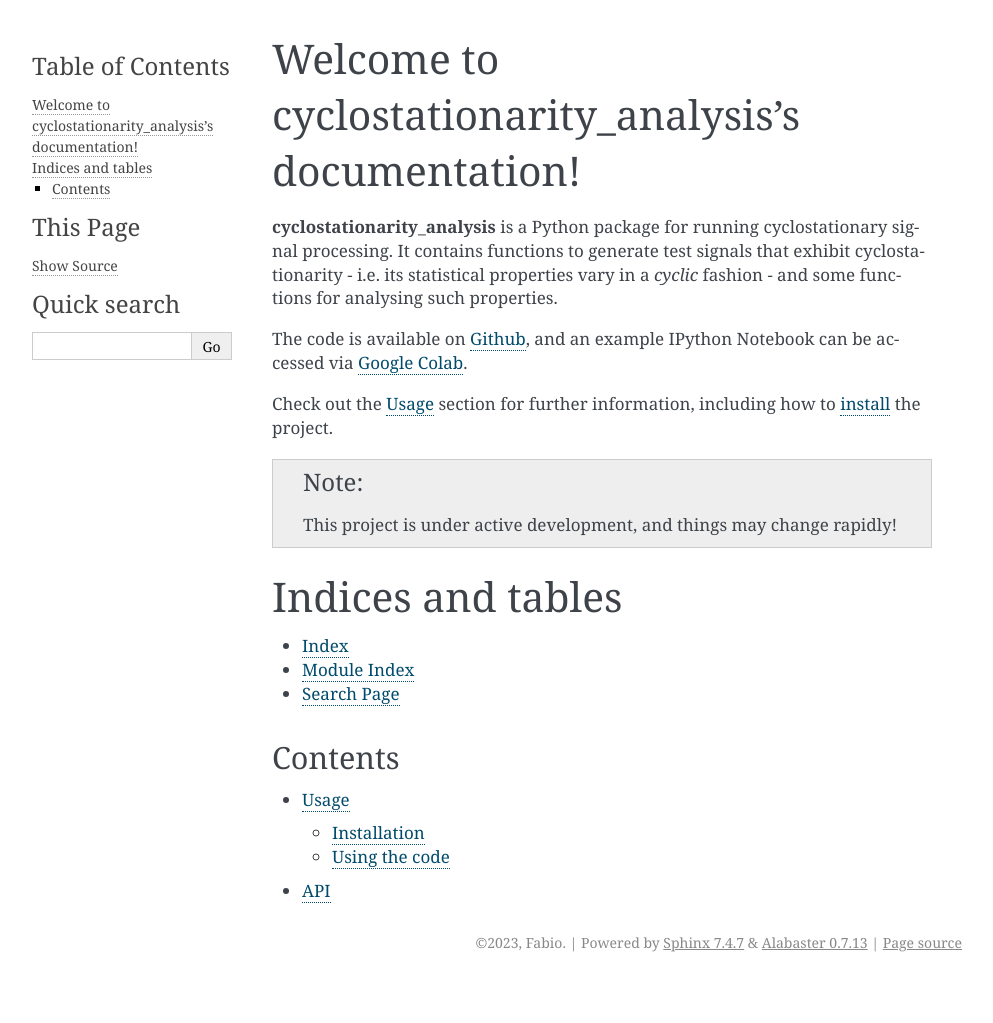
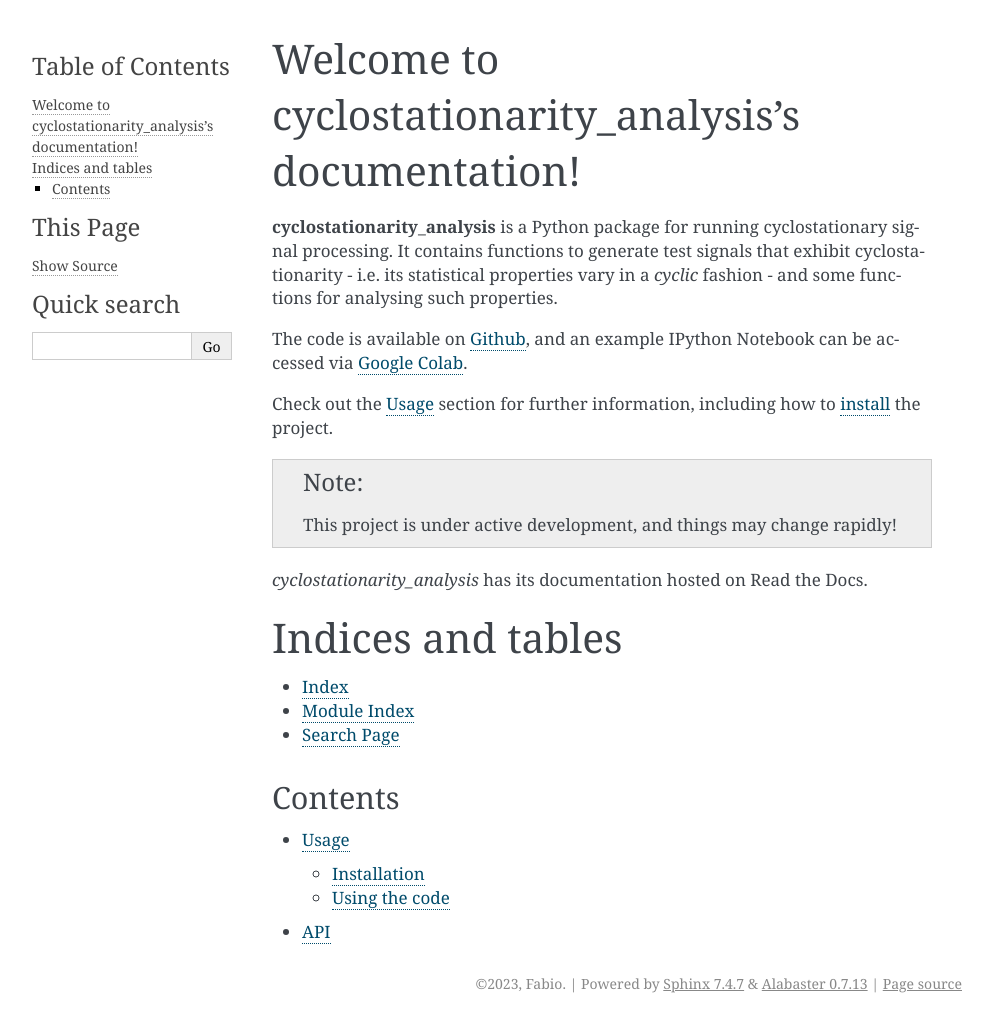
Before and after one commit to fchirono/cyclostationarity_analysis, a Sphinx documentation site: the page built from docs/source/index.rst, in a window 1280 px wide. Shown: the whole page, without its empty margins (148-1141 px from the left). Built offline with Sphinx 7.4.7, drawn with Linux system fonts in a browser that asks for light colours; before the commit the page ends 982 px from its top, so only the background shows below that.

Commit message:
Update index.rst

```diff
--- a/docs/source/index.rst
+++ b/docs/source/index.rst
@@ -14,6 +14,8 @@ Check out the :doc:`usage` section for further information, including how to :re
 
 .. note::
 	This project is under active development, and things may change rapidly!
+
+`cyclostationarity_analysis` has its documentation hosted on Read the Docs.
 
 .. toctree::
    :maxdepth: 2
```
